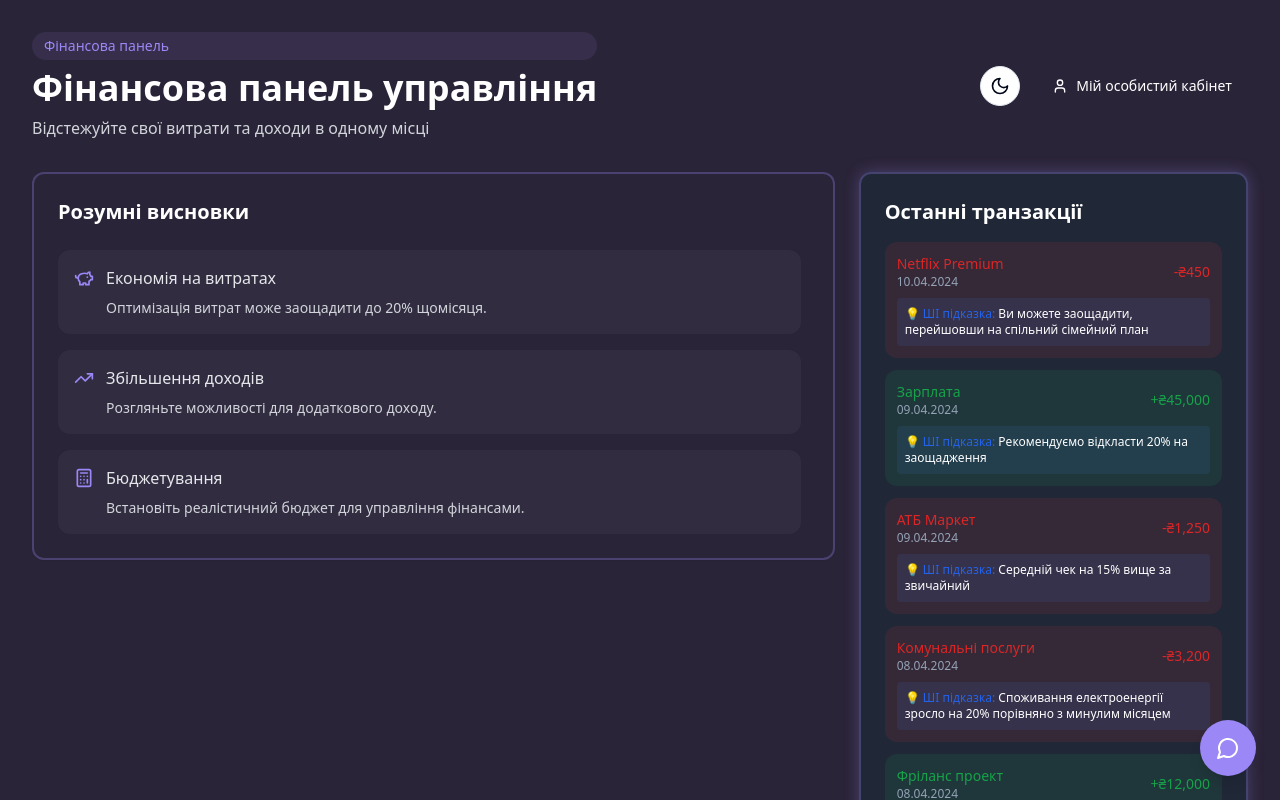
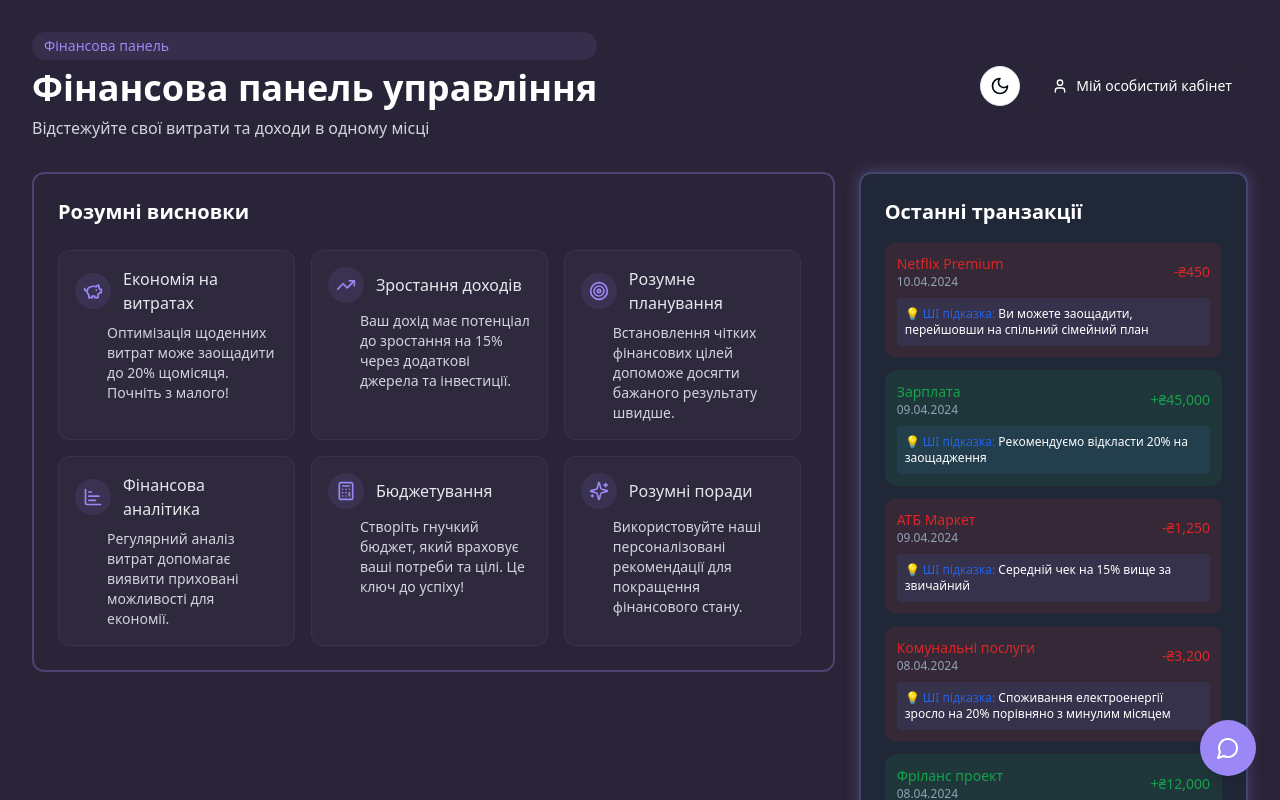
Before and after one commit to GSMelford/finance-fusion-dash, a React (Vite) app: page / in a window 1280 px wide. Shown: the top 800 px of the page. Built offline with nearby package versions, Linux system fonts and the light colour scheme.

Commit message:
Revert Smart Conclusions Layout
Restore the previous layout of the Smart Conclusions component to display six blocks with emojis and engaging text as it was before.
[skip gpt_engineer]

```diff
--- a/src/components/SmartConclusions.tsx
+++ b/src/components/SmartConclusions.tsx
@@ -1,36 +1,53 @@
 import { Card } from "./ui/card";
-import { PiggyBank, TrendingUp, Calculator } from "lucide-react";
+import { Sparkles, PiggyBank, TrendingUp, Calculator, Target, ChartBar } from "lucide-react";
 
 const conclusions = [
   {
     title: "Економія на витратах",
-    description: "Оптимізація витрат може заощадити до 20% щомісяця.",
+    description: "Оптимізація щоденних витрат може заощадити до 20% щомісяця. Почніть з малого!",
     icon: PiggyBank,
   },
   {
-    title: "Збільшення доходів",
-    description: "Розгляньте можливості для додаткового доходу.",
+    title: "Зростання доходів",
+    description: "Ваш дохід має потенціал до зростання на 15% через додаткові джерела та інвестиції.",
     icon: TrendingUp,
   },
   {
+    title: "Розумне планування",
+    description: "Встановлення чітких фінансових цілей допоможе досягти бажаного результату швидше.",
+    icon: Target,
+  },
+  {
+    title: "Фінансова аналітика",
+    description: "Регулярний аналіз витрат допомагає виявити приховані можливості для економії.",
+    icon: ChartBar,
+  },
+  {
     title: "Бюджетування",
-    description: "Встановіть реалістичний бюджет для управління фінансами.",
+    description: "Створіть гнучкий бюджет, який враховує ваші потреби та цілі. Це ключ до успіху!",
     icon: Calculator,
   },
+  {
+    title: "Розумні поради",
+    description: "Використовуйте наші персоналізовані рекомендації для покращення фінансового стану.",
+    icon: Sparkles,
+  }
 ];
 
 const SmartConclusions = () => {
   return (
     <Card className="p-6 animate-fade-up bg-dark-purple border-2 border-primary/30 shadow-glow">
       <h2 className="text-xl font-semibold mb-6 text-white">Розумні висновки</h2>
-      <div className="space-y-4 custom-scrollbar max-h-[300px] overflow-y-auto pr-2">
+      <div className="grid grid-cols-1 md:grid-cols-2 lg:grid-cols-3 gap-4 custom-scrollbar max-h-[500px] overflow-y-auto pr-2">
         {conclusions.map((conclusion, index) => (
           <div
             key={index}
-            className="p-4 rounded-lg bg-muted/80 backdrop-blur-sm hover:bg-muted/90 transition-colors"
+            className="p-4 rounded-lg bg-muted/50 backdrop-blur-sm hover:bg-muted/70 transition-all hover:scale-[1.02] border border-primary/10"
           >
             <div className="flex items-center gap-3 mb-2">
-              <conclusion.icon size={20} className="text-primary" />
+              <div className="p-2 rounded-full bg-primary/10">
+                <conclusion.icon size={20} className="text-primary" />
+              </div>
               <h3 className="font-medium text-gray-200">{conclusion.title}</h3>
             </div>
             <p className="text-gray-300 text-sm ml-8">{conclusion.description}</p>
```
